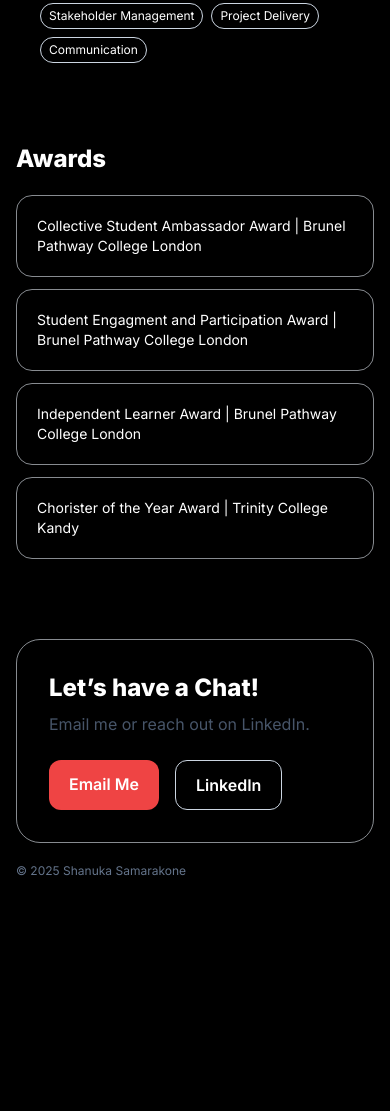
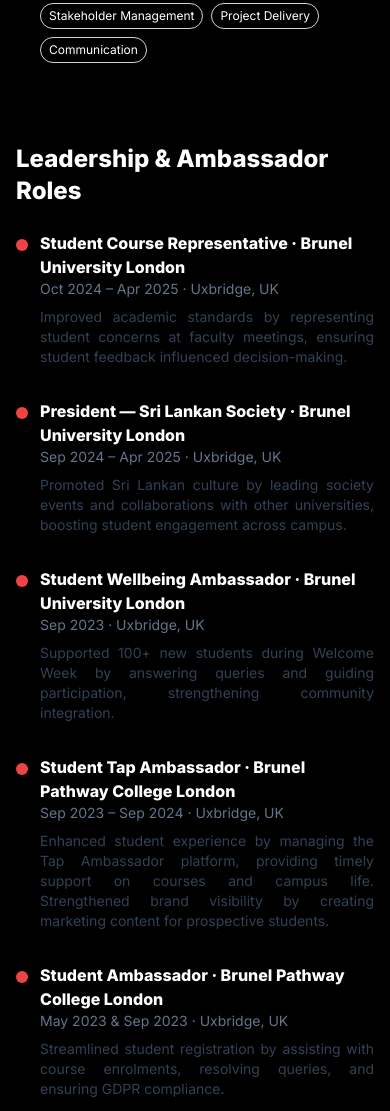
Before and after one commit to Shanuka-Samarakone/Shanuka-Portfolio, a plain HTML site: page index.html in a window 390 px wide. Shown: the part 5709-6820 px from the top of the page. Before the commit the page ends 6628 px from the top, so only its background shows below. Drawn offline with nearby package versions, Linux system fonts and the light colour scheme.

Commit message:
New Leadership Section

```diff
--- a/index.html
+++ b/index.html
@@ -96,6 +96,7 @@
           <a href="#projects" data-nav-link class="hover:text-[color:var(--brand)]">Projects</a>
           <a href="#skills" data-nav-link class="hover:text-[color:var(--brand)]">Skills</a>
           <a href="#experience" data-nav-link class="hover:text-[color:var(--brand)]">Experience</a>
+          <a href="#leadership" data-nav-link class="hover:text-[color:var(--brand)]">Leadership</a>
           <a href="#awards" data-nav-link class="hover:text-[color:var(--brand)]">Awards</a>
           <a href="#contact" data-nav-link class="hover:text-[color:var(--brand)]">Contact</a>
         </nav>
@@ -149,6 +150,7 @@
           <a href="#projects" data-nav-link class="block py-2">Projects</a>
           <a href="#skills" data-nav-link class="block py-2">Skills</a>
           <a href="#experience" data-nav-link class="block py-2">Experience</a>
+          <a href="#leadership" data-nav-link class="block py-2">Leadership</a>
           <a href="#awards" data-nav-link class="block py-2">Awards</a>
           <a href="#contact" data-nav-link class="block py-2">Contact</a>
         </div>
@@ -504,6 +506,65 @@
       </div>
     </section>
 
+<!-- Leadership & Ambassador Roles (match Experience style) -->
+<section id="leadership" class="scroll-mt-24">
+  <div class="max-w-7xl mx-auto px-4 sm:px-6 py-10">
+    <h2 class="text-2xl font-extrabold">Leadership &amp; Ambassador Roles</h2>
+
+    <div class="mt-6 space-y-8">
+      <!-- Student Course Representative -->
+      <div class="relative pl-6">
+        <div class="absolute left-0 top-2 w-3 h-3 rounded-full bg-[color:var(--brand)]"></div>
+        <h3 class="font-bold">Student Course Representative · Brunel University London</h3>
+        <p class="text-sm text-slate-500 dark:text-slate-400">Oct 2024 – Apr 2025 · Uxbridge, UK</p>
+        <p class="mt-2 text-sm text-slate-700 dark:text-slate-300 text-justify">
+          Improved academic standards by representing student concerns at faculty meetings, ensuring student feedback influenced decision-making.
+        </p>
+      </div>
+
+      <!-- President – Sri Lankan Society -->
+      <div class="relative pl-6">
+        <div class="absolute left-0 top-2 w-3 h-3 rounded-full bg-[color:var(--brand)]"></div>
+        <h3 class="font-bold">President — Sri Lankan Society · Brunel University London</h3>
+        <p class="text-sm text-slate-500 dark:text-slate-400">Sep 2024 – Apr 2025 · Uxbridge, UK</p>
+        <p class="mt-2 text-sm text-slate-700 dark:text-slate-300 text-justify">
+          Promoted Sri Lankan culture by leading society events and collaborations with other universities, boosting student engagement across campus.
+        </p>
+      </div>
+
+      <!-- Student Wellbeing Ambassador -->
+      <div class="relative pl-6">
+        <div class="absolute left-0 top-2 w-3 h-3 rounded-full bg-[color:var(--brand)]"></div>
+        <h3 class="font-bold">Student Wellbeing Ambassador · Brunel University London</h3>
+        <p class="text-sm text-slate-500 dark:text-slate-400">Sep 2023 · Uxbridge, UK</p>
+        <p class="mt-2 text-sm text-slate-700 dark:text-slate-300 text-justify">
+          Supported 100+ new students during Welcome Week by answering queries and guiding participation, strengthening community integration.
+        </p>
+      </div>
+
+      <!-- Student Tap Ambassador -->
+      <div class="relative pl-6">
+        <div class="absolute left-0 top-2 w-3 h-3 rounded-full bg-[color:var(--brand)]"></div>
+        <h3 class="font-bold">Student Tap Ambassador · Brunel Pathway College London</h3>
+        <p class="text-sm text-slate-500 dark:text-slate-400">Sep 2023 – Sep 2024 · Uxbridge, UK</p>
+        <p class="mt-2 text-sm text-slate-700 dark:text-slate-300 text-justify">
+          Enhanced student experience by managing the Tap Ambassador platform, providing timely support on courses and campus life. Strengthened brand visibility by creating marketing content for prospective students.
+        </p>
+      </div>
+
+      <!-- Student Ambassador -->
+      <div class="relative pl-6">
+        <div class="absolute left-0 top-2 w-3 h-3 rounded-full bg-[color:var(--brand)]"></div>
+        <h3 class="font-bold">Student Ambassador · Brunel Pathway College London</h3>
+        <p class="text-sm text-slate-500 dark:text-slate-400">May 2023 &amp; Sep 2023 · Uxbridge, UK</p>
+        <p class="mt-2 text-sm text-slate-700 dark:text-slate-300 text-justify">
+          Streamlined student registration by assisting with course enrolments, resolving queries, and ensuring GDPR compliance.
+        </p>
+      </div>
+    </div>
+  </div>
+</section>
+
     <!-- Awards-->
     <section id="awards" class="scroll-mt-24">
       <div class="max-w-7xl mx-auto px-4 sm:px-6 py-10">
```
